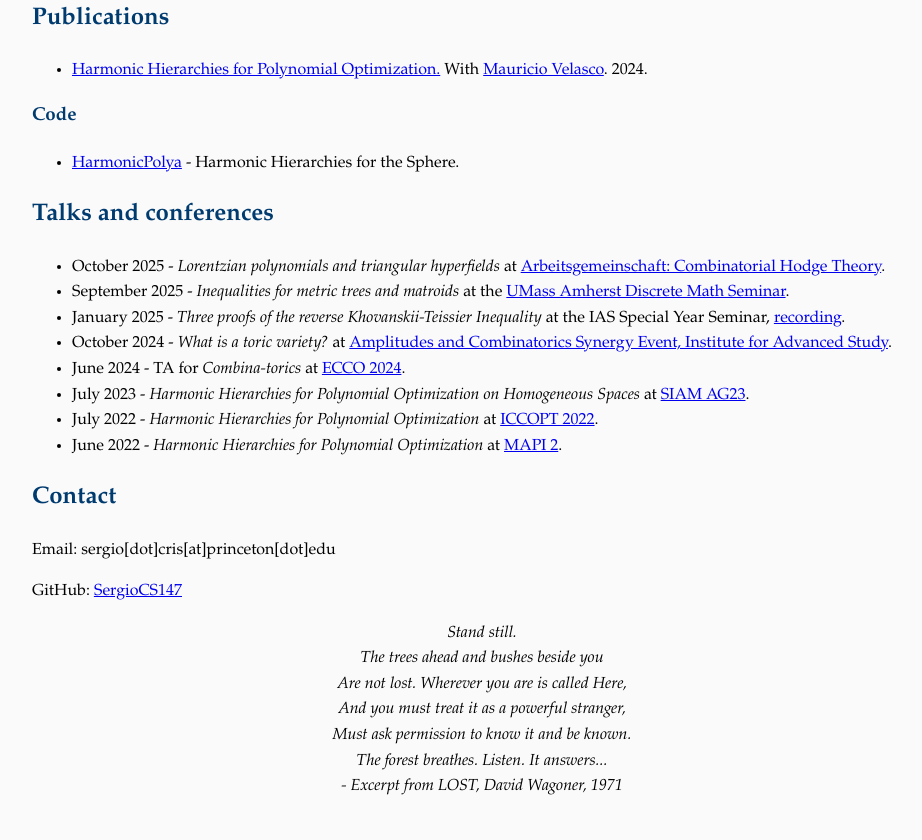
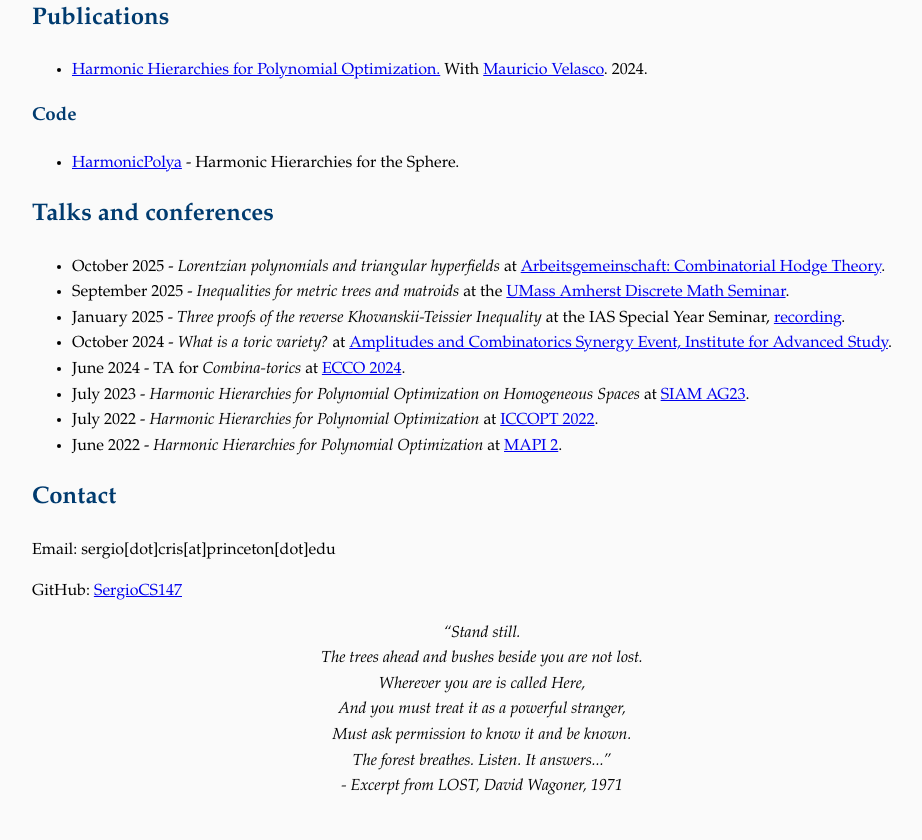
Before and after one commit to SergioCS147/sergiocs147.github.io, a Jekyll site: the page built from index.md, in a window 1280 px wide. Shown: the part 510-1350 px from the top of the page, without its empty margins (158-1080 px from the left). Built offline with Jekyll 4.4.1, drawn with Linux system fonts in a browser that asks for light colours; our own code applies the rules of GitHub Pages for plain Markdown files.

```diff
--- a/index.md
+++ b/index.md
@@ -63,12 +63,12 @@ Grassmannians and toric varieties.
 <p> GitHub: <a href="https://github.com/SergioCS147">SergioCS147</a> </p>
 
 <p style="text-align: center; font-style: italic;">
-  Stand still. <br>
-  The trees ahead and bushes beside you <br>
-  Are not lost. Wherever you are is called Here, <br>
+  “Stand still. <br>
+  The trees ahead and bushes beside you are not lost.<br>
+  Wherever you are is called Here, <br>
   And you must treat it as a powerful stranger,<br>
   Must ask permission to know it and be known. <br>
-  The forest breathes. Listen. It answers... <br>
+  The forest breathes. Listen. It answers...” <br>
   <!--If you leave it, you may come back again, saying Here. <br>
   No two trees are the same to Raven. <br>
   No two branches are the same to Wren. <br>
```
